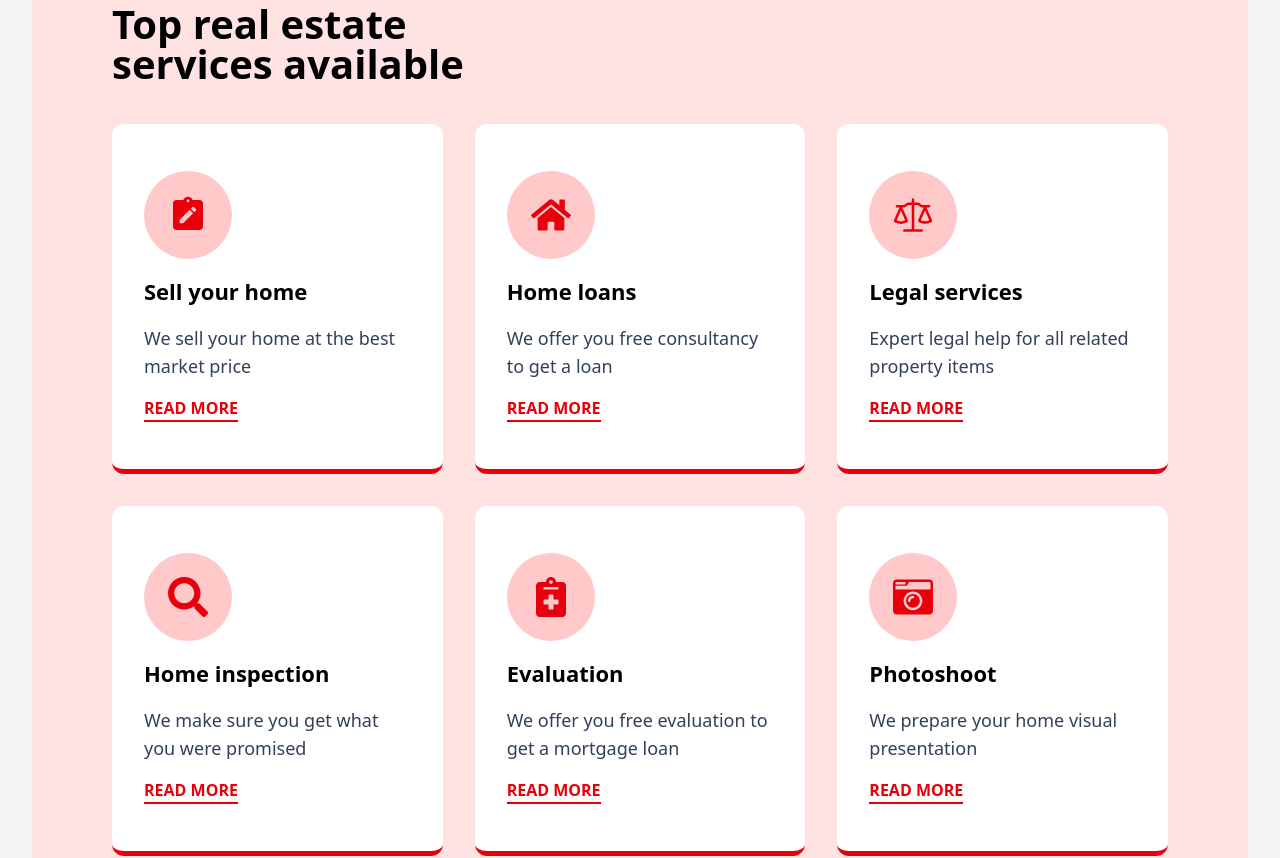
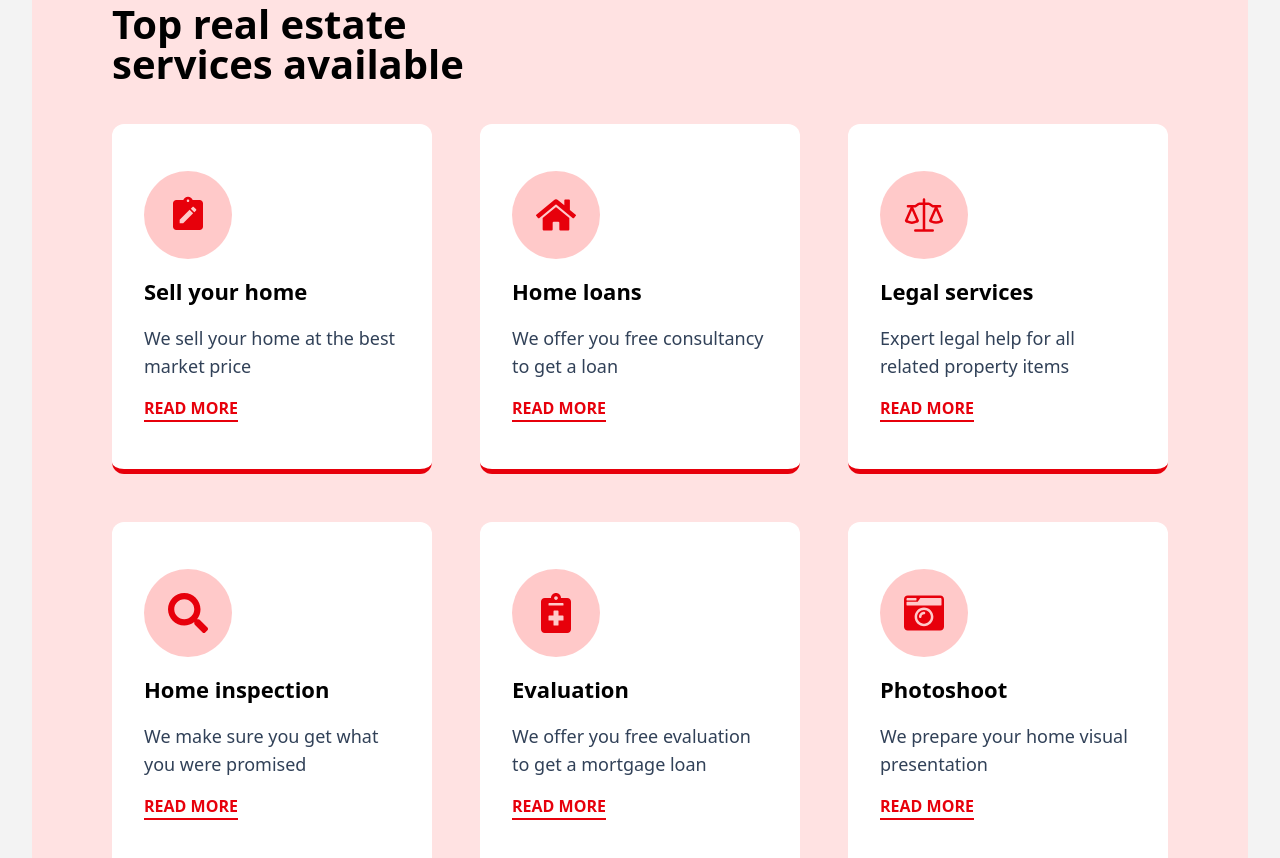
Before and after one commit to SugamShrestha677/Estate, a React (Vite) app: page / in a window 1280 px wide. Shown: the part 3700-4558 px from the top of the page. Built offline with nearby package versions, Linux system fonts and the light colour scheme.

Commit message:
Services section completed

```diff
--- a/src/sections/Services.jsx
+++ b/src/sections/Services.jsx
@@ -42,11 +42,13 @@ const Services = () => {
           </h1>
         </div>
 
-        <div id="service-box" className="grid lg:grid-cols-3 grid-cols-1  justify-center items-center gap-8">
+        <div className="max-w-screen-xl mx-auto px-0">
+
+        <div id="service-box" className="grid lg:grid-cols-3 grid-cols-1 gap-12 place-items-center">
           {
             service.map((item,index)=>(
 
-              <div data-aos="zoom-in" data-aos-delay="200" key={index} className="bg-white dark:bg-black h-[350px] px-8 py-16 flex flex-col justify-center items-start gap-4 rounded-xl border-b-[5px] border-red-600 hover:bg-red-300 cursor-pointer">
+              <div data-aos="zoom-in" data-aos-delay="200" key={index} className="w-full max-w-sm bg-white dark:bg-black h-[350px] px-8 py-16 flex flex-col justify-center items-start gap-4 rounded-xl border-b-[5px] border-red-600 hover:bg-red-300 cursor-pointer">
                 <div className="p-6 rounded-full bg-red-200">
                   <item.icon className="text-red-600 size-10 transform hover:scale-110 transition-transform duration-300 cursor-pointer"/>
                 </div>
@@ -60,6 +62,8 @@ const Services = () => {
           }
 
         </div>
+        </div>
+
       </section>
     </div>
   );
```
